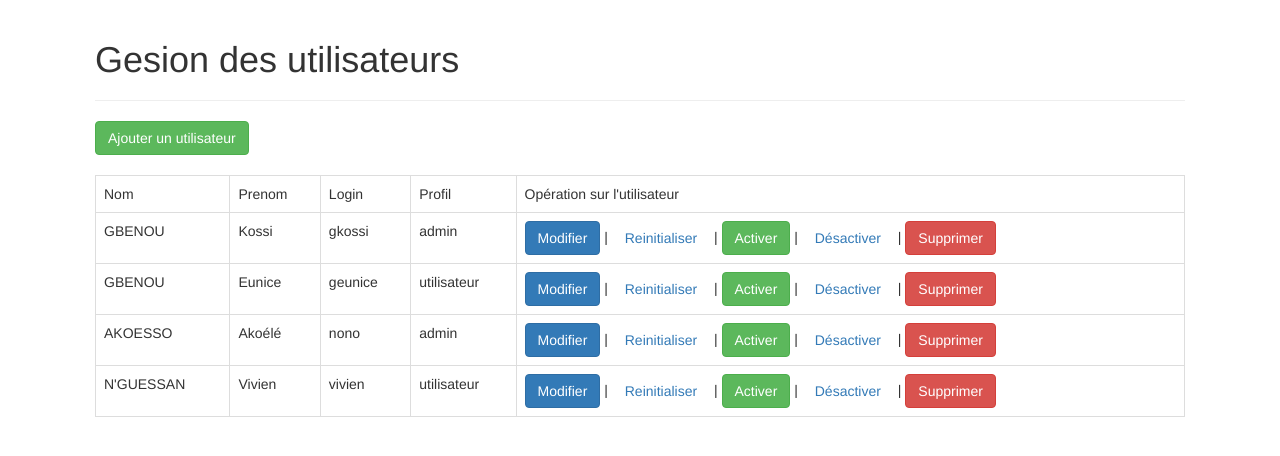
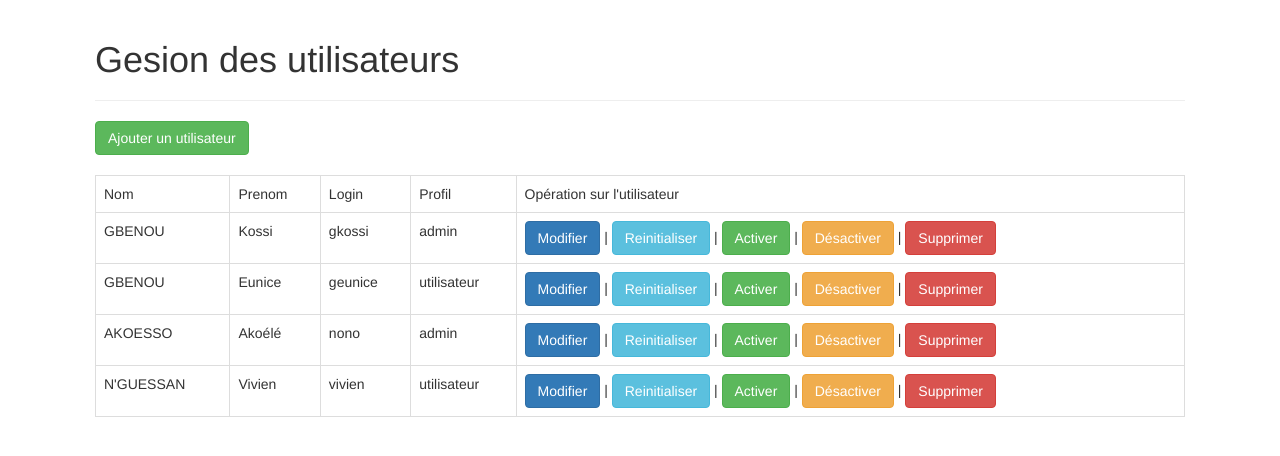
Before and after one commit to gkossi/simplonmanager, a PHP site: page /admin/gestionUtilisateur.php in a window 1280 px wide. Shown: the part 50-506 px from the top of the page. Run offline with PHP 8.4, Linux system fonts and the light colour scheme; the visitor is signed in with stand-in values (Sample User, id 1); data comes from the database, SQL or seed files in the repository; data that the repository does not hold is empty; some libraries are stand-ins or nearby versions.

Commit message:
RÃAutres modifications

```diff
--- a/admin/gestionUtilisateur.php
+++ b/admin/gestionUtilisateur.php
@@ -100,9 +100,9 @@ $users = afficher_utilisateurs($mysqli);
                                     <td><?php echo $user['libelle']; ?></td>
                                     <td>
                                         <a href="utilisateurModif.php?login=<?php echo $user['login']; ?>" class="btn btn-primary">Modifier</a> |
-                                        <a href="reinitialiserLogin.php?login=<?php echo $user['login']; ?>" class="btn btn-secondary">Reinitialiser</a> |
+                                        <a href="reinitialiserLogin.php?login=<?php echo $user['login']; ?>" class="btn btn-info">Reinitialiser</a> |
                                         <a href="activerCompte.php?login=<?php echo $user['login']; ?>" class="btn btn-success">Activer</a> |
-                                        <a href="desactiverCompte.php?login=<?php echo $user['login']; ?>" class="btn btn-infos">Désactiver</a> |
+                                        <a href="desactiverCompte.php?login=<?php echo $user['login']; ?>" class="btn btn-warning">Désactiver</a> |
                                         <a href="supprimerCompte.php?login=<?php echo $user['login']; ?>" class="btn btn-danger">Supprimer</a>
                                     </td>
                                 </tr>
```
